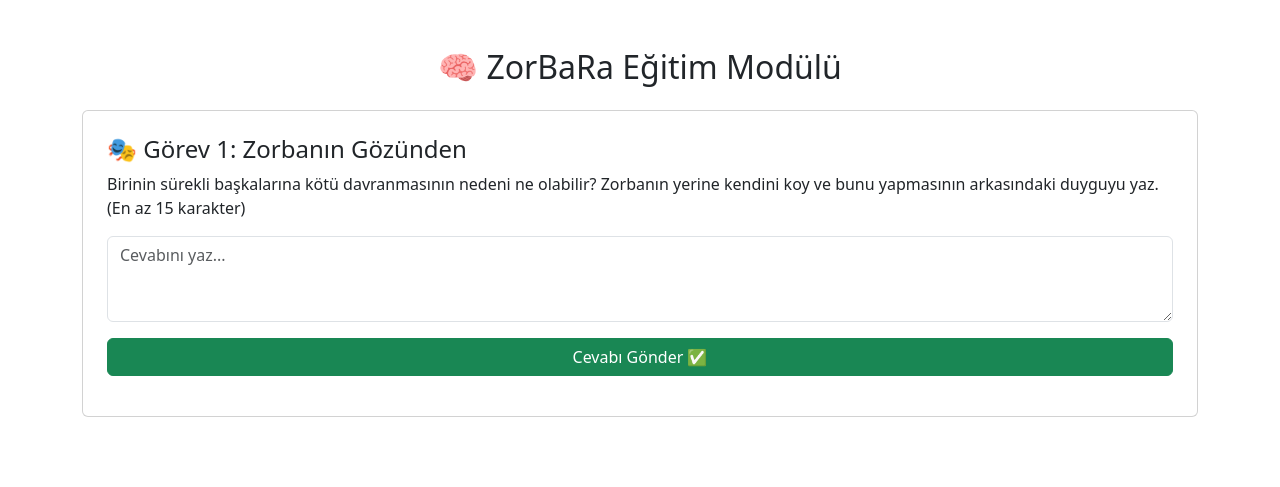
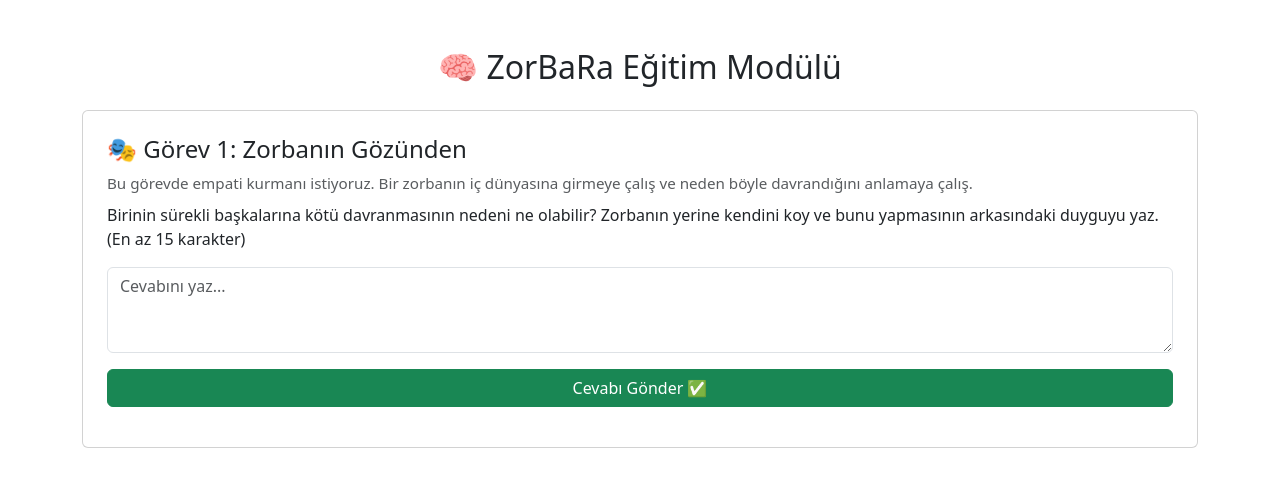
Before and after one commit to akkayameva/ZorBaRa, a Flask app: page /egitim in a window 1280 px wide. Shown: the top 487 px of the page. Run offline with Flask 3, Linux system fonts and the light colour scheme.

Commit message:
moduller V1 tamamlandı

```diff
--- a/static/data/egitim_gorevleri.json
+++ b/static/data/egitim_gorevleri.json
@@ -3,7 +3,8 @@
     "title": "🎭 Görev 1: Zorbanın Gözünden",
     "type": "text",
     "content": "Birinin sürekli başkalarına kötü davranmasının nedeni ne olabilir? Zorbanın yerine kendini koy ve bunu yapmasının arkasındaki duyguyu yaz. (En az 15 karakter)",
-    "min_length": 15
+    "min_length": 15,
+    "info": "Bu görevde empati kurmanı istiyoruz. Bir zorbanın iç dünyasına girmeye çalış ve neden böyle davrandığını anlamaya çalış."
   },
   {
     "title": "🧩 Görev 2: Karar Ağacı Görevi",
@@ -14,13 +15,18 @@
       "B) Arkadaşımı uyarırım",
       "C) O kişiye mesaj atar, destek olurum"
     ],
-    "correct": [1, 2]
+    "correct": [
+      1,
+      2
+    ],
+    "info": "Bu görevde ne yapacağın çok önemli. Bir duruma nasıl tepki vereceğini seçerken empati ve sorumluluk duygunu kullan."
   },
   {
     "title": "🧠 Görev 3: Gerçek Vaka Çözümü",
     "type": "text",
     "content": "Geçmişte sosyal medyada gördüğün veya haberlere yansıyan bir siber zorbalık olayı aklında mı? Kısaca anlat ve bu durumda neler yapılmalıydı, yaz. (En az 20 karakter)",
-    "min_length": 20
+    "min_length": 20,
+    "info": "Bu görevde gerçek bir olayı düşünmeni istiyoruz. Olayı analiz ederken çözüm önerilerini de yaz."
   },
   {
     "title": "🧪 Görev 4: Şaka mı Zorbalık mı?",
@@ -30,17 +36,21 @@
       "A) Şakaydı, abartmamalıyım",
       "B) Bu açıkça zorbalık!"
     ],
-    "correct": [1]
+    "correct": [
+      1
+    ],
+    "info": "Bu görevde dilin gücünü keşfedeceksin. Söylenen bazı şeyler zararsız gibi görünse de can yakabilir. Farkı anlamaya çalış."
   },
   {
     "title": "🎓 Görev 5: Kendine Not",
     "type": "text",
     "content": "Bugüne kadar birini farkında olmadan kırdığın bir an oldu mu? O kişiye ne demek isterdin? (En az 10 karakter)",
-    "min_length": 10
+    "min_length": 10,
+    "info": "Bu görev, öz farkındalığını geliştirmen için. Geçmiş bir davranışını düşün ve nasıl daha iyi bir iletişim kurabileceğini ifade et."
   },
   {
-  "title": "🎖️ Final Görevi: Rozet Kazanımı",
-  "type": "end",
-  "content": "Tebrikler! Tüm görevleri tamamladın 🎉\n\nAldığın puanlara göre rozetin hesaplanıyor..."
-}
+    "title": "🎖️ Final Görevi: Rozet Kazanımı",
+    "type": "end",
+    "content": "Tebrikler! Tüm görevleri tamamladın 🎉\n\nZorbalık Radarın artık çok daha güçlü. Şimdi rozetini almaya hazırsın!"
+  }
 ]
--- a/static/style.css
+++ b/static/style.css
@@ -21,3 +21,9 @@ body {
   50% { box-shadow: 0 0 20px #f1c40f; }
   100% { box-shadow: 0 0 5px #f1c40f; }
 }
+
+.alert-info {
+  background-color: #e8f4fc;
+  border-left: 6px solid #17a2b8;
+  font-style: italic;
+}
--- a/templates/egitim.html
+++ b/templates/egitim.html
@@ -12,6 +12,7 @@
 
     <div class="card p-4" id="task-box" style="min-height: 300px;">
       <h4 id="task-title">Yükleniyor...</h4>
+      <div id="task-info" class="mb-2 text-muted" style="font-size: 0.95em;"></div>
       <div id="task-content" class="mb-3"></div>
       <div id="task-input" class="mb-3"></div>
       <button class="btn btn-success" onclick="submitAnswer()" id="submitBtn">Cevabı Gönder ✅</button>
@@ -36,16 +37,16 @@
     function loadTask() {
       const task = tasks[currentTask];
       document.getElementById("task-title").innerText = task.title;
-      document.getElementById("task-content").innerText = task.content;
-      document.getElementById("feedback").innerText = "";
+      document.getElementById("task-info").innerText = task.info || "";
+      document.getElementById("feedback").innerHTML = "";
       document.getElementById("nextButton").style.display = "none";
       document.getElementById("endButton").style.display = "none";
       const inputDiv = document.getElementById("task-input");
       const submitBtn = document.getElementById("submitBtn");
-
       inputDiv.innerHTML = "";
 
       if (task.type === "quiz") {
+        document.getElementById("task-content").innerText = task.content;
         submitBtn.innerText = "Cevabı Gönder ✅";
         submitBtn.style.display = "inline-block";
         task.options.forEach((opt, index) => {
@@ -56,19 +57,26 @@
             </div>
           `;
         });
+
       } else if (task.type === "text") {
+        document.getElementById("task-content").innerText = task.content;
         submitBtn.innerText = "Cevabı Gönder ✅";
         submitBtn.style.display = "inline-block";
         inputDiv.innerHTML = `
           <textarea class="form-control" id="text-answer" rows="3" placeholder="Cevabını yaz..."></textarea>
         `;
+
       } else if (task.type === "info") {
+        document.getElementById("task-content").innerText = task.content;
+        inputDiv.innerHTML = "";
         submitBtn.innerText = "Devam Et ➡️";
         submitBtn.style.display = "inline-block";
+
+      } else if (task.type === "end") {
+        document.getElementById("task-content").innerText = task.content;
+        document.getElementById("task-info").innerText = "";
         inputDiv.innerHTML = "";
-      } else if (task.type === "end") {
         submitBtn.style.display = "none";
-        inputDiv.innerHTML = "";
         showFinalFeedback();
       }
     }
@@ -77,6 +85,7 @@
       const task = tasks[currentTask];
       const feedbackDiv = document.getElementById("feedback");
       const nextBtn = document.getElementById("nextButton");
+      const submitBtn = document.getElementById("submitBtn");
 
       if (task.type === "quiz") {
         const selected = document.querySelector('input[name="quiz"]:checked');
@@ -87,6 +96,7 @@
         if (task.correct.includes(parseInt(selected.value))) {
           feedbackDiv.innerHTML = "<span class='text-success'>✅ Doğru cevap!</span>";
           nextBtn.style.display = "inline-block";
+          submitBtn.style.display = "none";
         } else {
           feedbackDiv.innerHTML = "<span class='text-danger'>❌ Yanlış cevap. Tekrar dene.</span>";
         }
@@ -123,6 +133,7 @@
             <p>${feedback.geri_bildirim}</p>
           `;
           nextBtn.style.display = "inline-block";
+          submitBtn.style.display = "none";
         })
         .catch(err => {
           console.error(err);
@@ -137,17 +148,13 @@
     function nextTask() {
       document.getElementById("nextButton").style.display = "none";
       currentTask++;
-      if (currentTask >= tasks.length) {
-        loadTask(); // son görev
-      } else {
-        loadTask();
-      }
+      loadTask();
     }
 
     function showFinalFeedback() {
       const ortalama = puanlar.length > 0 ? puanlar.reduce((a, b) => a + b, 0) / puanlar.length : 0;
+      let rozet = "";
 
-      let rozet = "";
       if (ortalama >= 4.5) {
         rozet = "🥇 Empati Ustası Rozeti";
       } else if (ortalama >= 3) {
```
